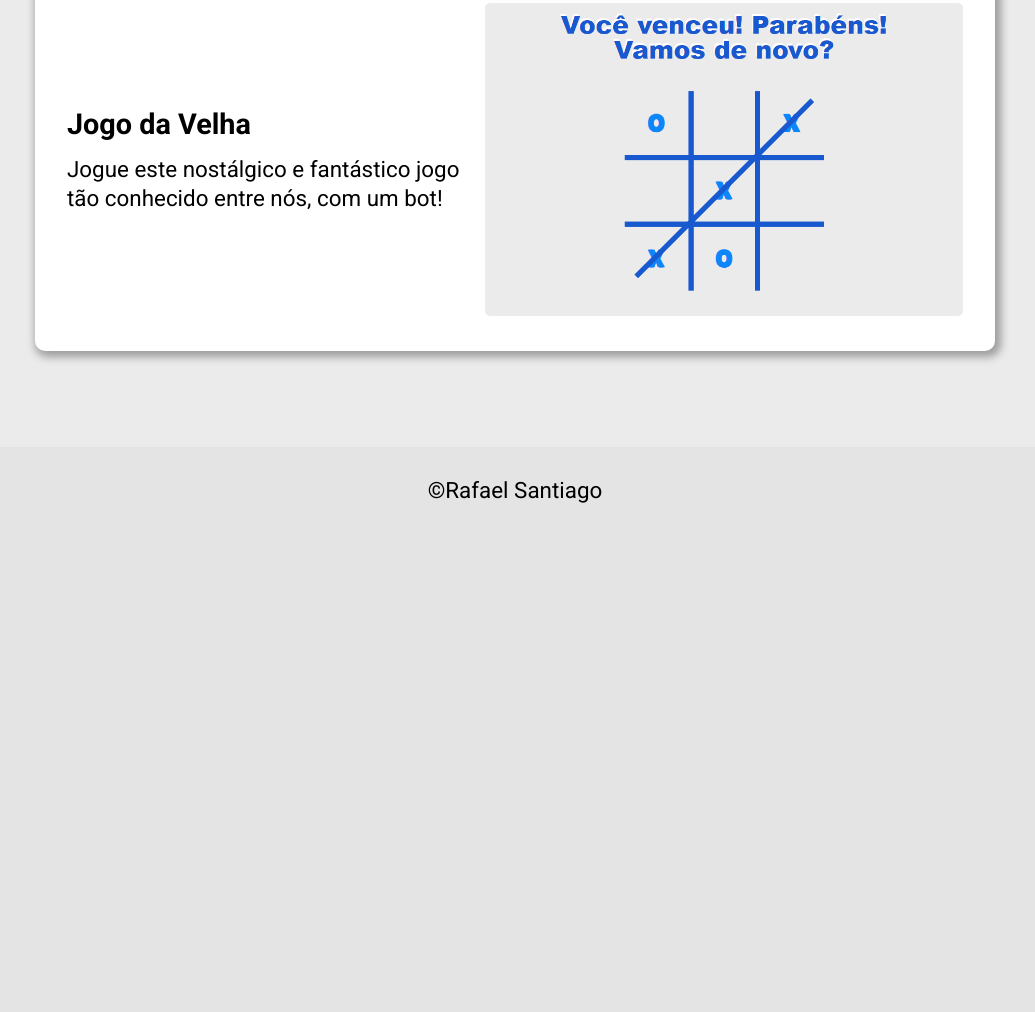
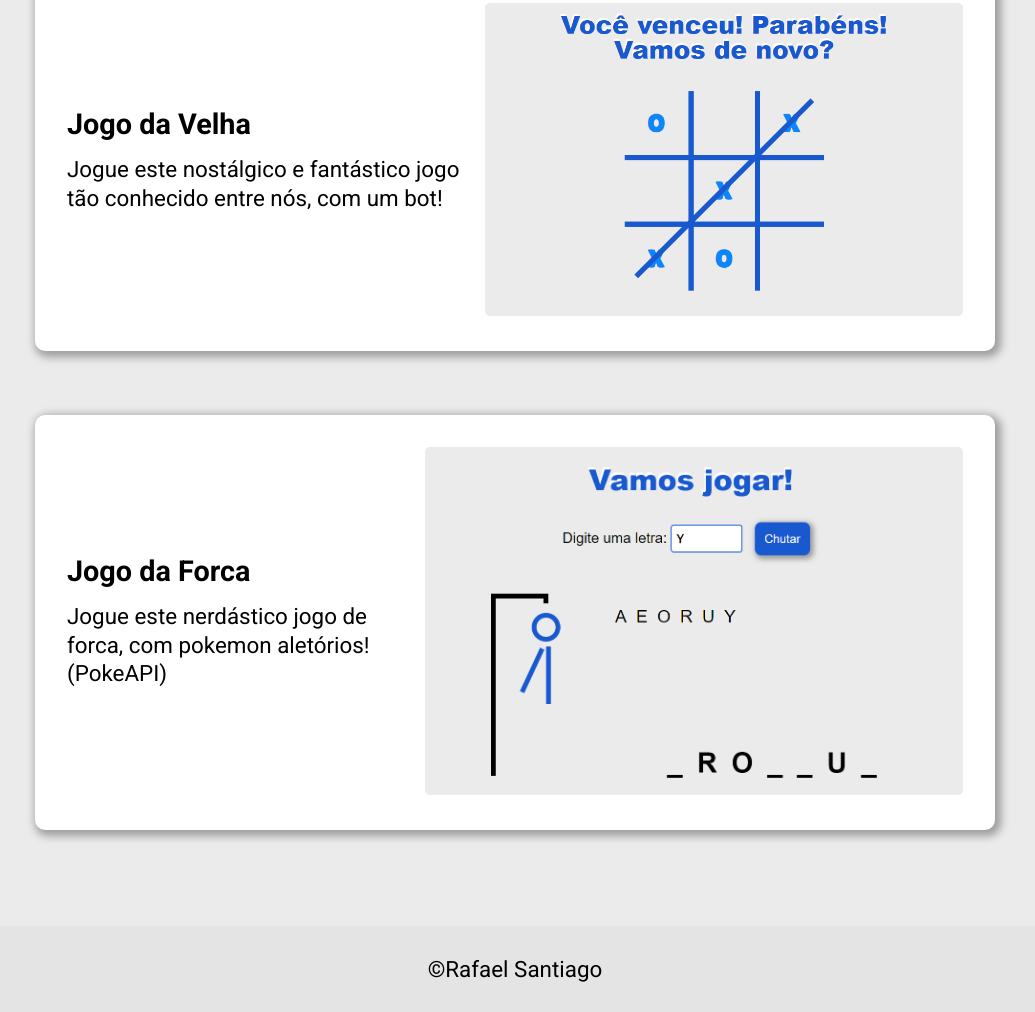
Before and after one commit to rafaelsantiagosilva/MiniJogos, a website: page index.html in a window 1280 px wide. Shown: the part 1625-2637 px from the top of the page, without its empty margins (125-1160 px from the left). Before the commit the page ends 2159 px from the top, so only its background shows below. Drawn offline with Linux system fonts and the light colour scheme.

Commit message:
Adicionando na página principal

```diff
--- a/index.html
+++ b/index.html
@@ -81,6 +81,21 @@
 						/>
 					</div>
 				</a>
+
+				<a href="./src/pages/jogo_da_forca.html" class="card_jogo">
+					<div class="card_jogo__textos">
+						<h3 class="card_jogo__titulo">Jogo da Forca</h3>
+						<p class="card_jogo__descricao">
+							Jogue este nerdástico jogo de forca, com pokemon aletórios! (PokeAPI)
+						</p>
+					</div>
+					<div class="card_jogo__imagem">
+						<img
+							src="./src/assets/images/views/jogo_da_forca.png"
+							alt="Visualização da página do Jogo da Forca"
+						/>
+					</div>
+				</a>
 			</nav>
 		</main>
 
```
Also changed, not shown: src/pages/jogo_da_forca.html (+2 -1 lines), src/assets/images/views/jogo_da_forca.png (added).
